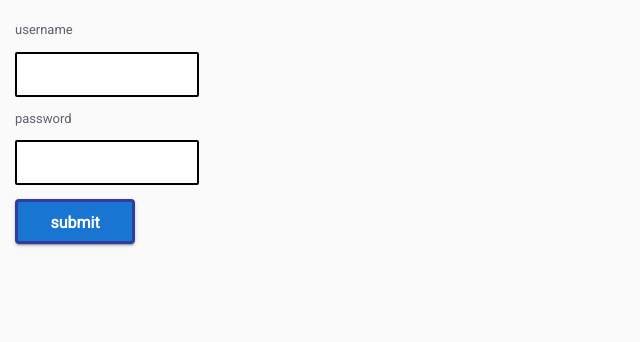
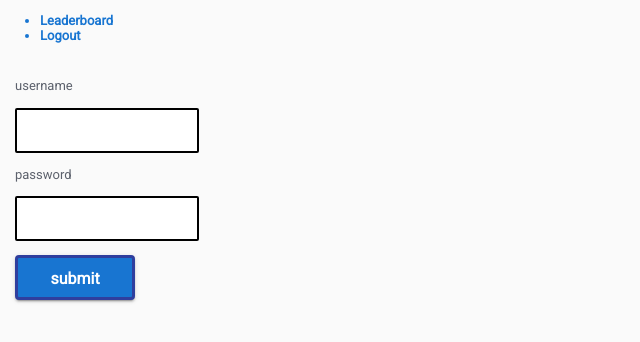
Before and after one commit to nazarja/guess-the-logo, a Flask app: page / in a window 1280 px wide. Shown: the top 342 px of the page, without its empty margins (0-640 px from the left). Run offline with Flask 2, Linux system fonts and the light colour scheme.

```diff
--- a/app/routes.py
+++ b/app/routes.py
@@ -1,5 +1,5 @@
 from app import app
-from flask import render_template
+from flask import render_template, redirect, url_for
 from app.forms import LoginForm
 
 
@@ -14,12 +14,30 @@ def index():
     # new instance of LoginForm
     login_form = LoginForm()
 
-    #
+    # login in user
     if login_form.validate_on_submit():
         pass
 
-    # default - rentrun index.html
+    # default - render index.html
     return render_template('index.html', login_form=login_form)
 
 
 #=====================#
+
+
+# leaderboard
+@app.route('/leaderboard')
+def leaderboard():
+    return render_template('leaderboard.html')
+
+
+#=====================#
+
+
+# logout
+@app.route('/logout')
+def logout():
+    return redirect(url_for('index'))
+
+
+#=====================#
--- /dev/null
+++ b/app/templates/_titlebar.html
@@ -0,0 +1,8 @@
+{% block content %}
+    <nav>
+        <ul>
+            <a href="{{ url_for('leaderboard') }}"><li>Leaderboard</li></a>
+            <a href="{{ url_for('logout') }}"><li>Logout</li></a>
+        </ul>
+    </nav>
+{% endblock %}
--- a/app/templates/base.html
+++ b/app/templates/base.html
@@ -10,6 +10,9 @@
     <link rel="stylesheet" href="{{ url_for('static', filename='css/main.css') }}">
 </head>
 <body>
+    <header>
+        {% include '_titlebar.html' %}
+    </header>
     <main>
         {% block content %}
         {% endblock %}
--- /dev/null
+++ b/app/templates/leaderboard.html
@@ -0,0 +1,4 @@
+{% extends 'base.html' %}
+
+{% block content %}
+{% endblock %}
```
Also changed, not shown: app/data/leaderboard.json (+13 -1 lines).
